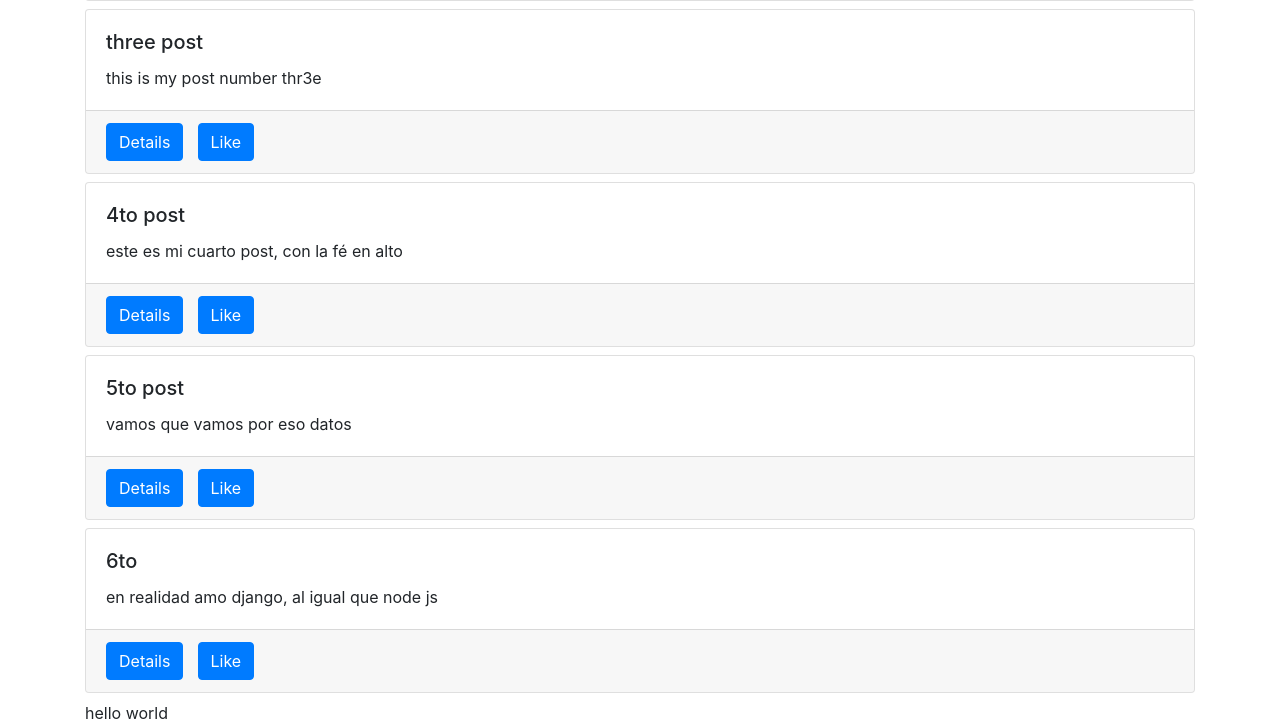
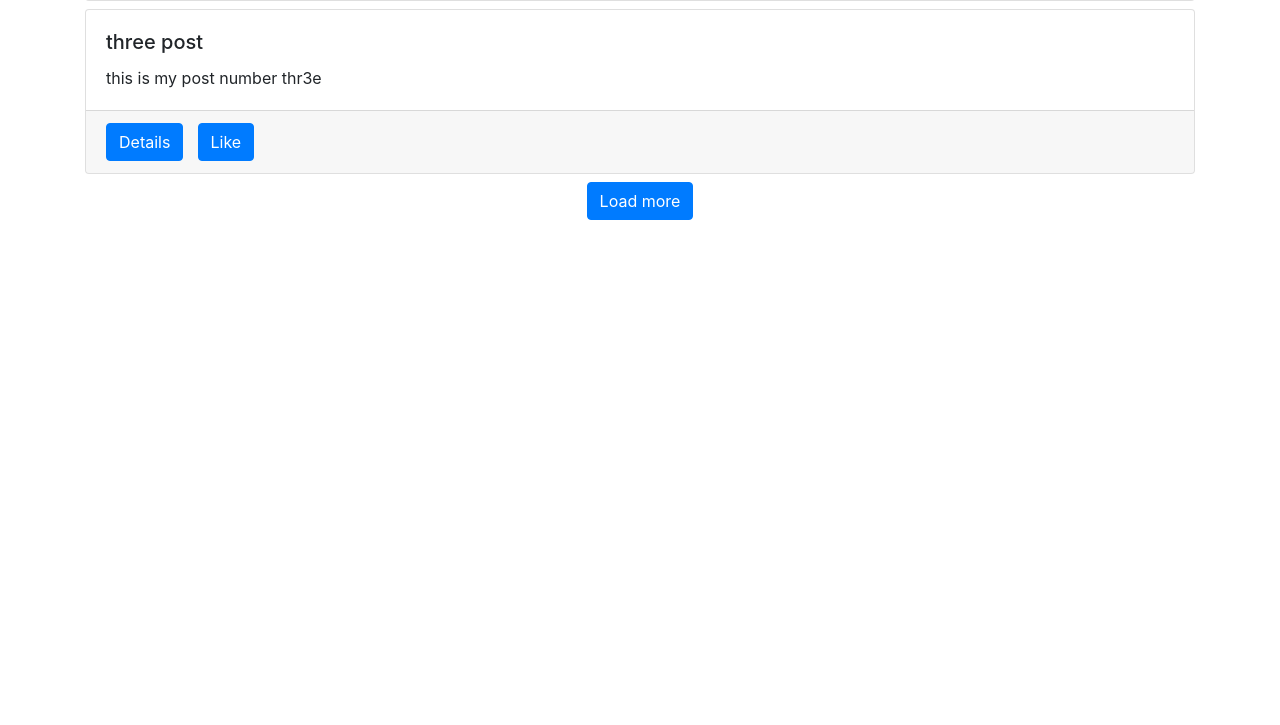
Before and after one commit to Sergio-Torres/Dataland-V2-CRUD-, a Django app: page / in a window 1280 px wide. Shown: the part 337-1062 px from the top of the page. After the commit the page ends 557 px from the top, so only its background shows below. Run offline with Django 3.2, Linux system fonts and the light colour scheme; data comes from the database, SQL or seed files in the repository; both versions use the stored data as it was after the commit; data that the repository does not hold is empty; some libraries are stand-ins or nearby versions.

Commit message:
load more post with button

```diff
--- a/dataland_site/static/posts/main.js
+++ b/dataland_site/static/posts/main.js
@@ -1,24 +1,16 @@
-console.log("hola nena");
+console.log('todo nice')
 
-const helloWorldBox = document.getElementById('hello-world')
 const postsBox = document.getElementById('posts-box')
 const spinnerBox = document.getElementById('spinner-box')
+const loadBtn = document.getElementById('load-btn')
 
+
+let visible = 3
+
+const getData =()=>{
     $.ajax({
         type: 'GET',
-    url: '/hello-world/',
-    success: function(response){
-        console.log('success', response)
-        helloWorldBox.textContent = response.text
-    },
-    error: function(error){
-        console.log('error', error)
-    }
-})
-
-$.ajax({
-    type: 'GET',
-    url: '/data/',
+        url: `/data/${visible}/`,
         success: function(response){
             console.log(response)
             const data = response.data
@@ -42,7 +34,6 @@
                                     <div class="col-1">
                                         <a href="#" class="btn btn-primary">Like</a>
                                     </div>
-
                                 </div>
                             </div>
                         </div>
@@ -54,3 +45,12 @@
             console.log(error)
         }
     })
+}
+
+loadBtn.addEventListener('click', ()=>{
+    spinnerBox.classList.remove('not-visible')
+    visible += 3
+    getData()
+})
+
+getData()
--- a/dataland_site/templates/posts/main.html
+++ b/dataland_site/templates/posts/main.html
@@ -19,9 +19,11 @@
 
         {% endfor %}-->
 
+    <div id="posts-box"></div>
     <div id="spinner-box" class="text-center">
         <div class="spinner-border" role="status"></div>
     </div>
-    <div id="posts-box"></div>
-    <div id="hello-world"></div>
+    <div class="text-center mb-3" id="end-box">
+        <button class="btn btn-primary" id="load-btn">Load more</button>
+    </div>
 {% endblock content %}
--- a/dataland_site/urls.py
+++ b/dataland_site/urls.py
@@ -10,7 +10,8 @@
 
 urlpatterns = [
     path('', post_list_and_create, name='main-board'),
-    path('data/', load_post_data_view, name='posts-data'),
+    # <int:num_posts> es para saber cuanto posts hay
+    path('data/<int:num_posts>/', load_post_data_view, name='posts-data'),
 
     path('hello-world/', hello_world_view, name='hello-world'),
 ]
--- a/dataland_site/views.py
+++ b/dataland_site/views.py
@@ -8,7 +8,12 @@
     qs = Post.objects.all()
     return render(request, 'posts/main.html', {'qs': qs})
 
-def load_post_data_view(request):
+def load_post_data_view(request, num_posts):
+    visible = 3
+    upper = num_posts #el numero de posts que hay
+    lower = upper - visible #resta la cantidad de post, por la cantidad que quieren que se vea
+    size = Post.objects.all().count()
+
     qs = Post.objects.all()
     data = []
     for obj in qs:
@@ -17,10 +22,11 @@
             'id': obj.id,
             'title': obj.title,
             'description': obj.description,
+            'liked': True if request.user in obj.liked.all() else False,
             'author': obj.author.user.username
         }
         data.append(item)
-    return JsonResponse({'data': data})
+    return JsonResponse({'data': data[lower:upper], 'size':size})
 
 def hello_world_view(request):
     return JsonResponse({'text': 'hello world'})
```
Also changed, not shown: db.sqlite3. Lines whose indentation alone changed are shown as unchanged.
